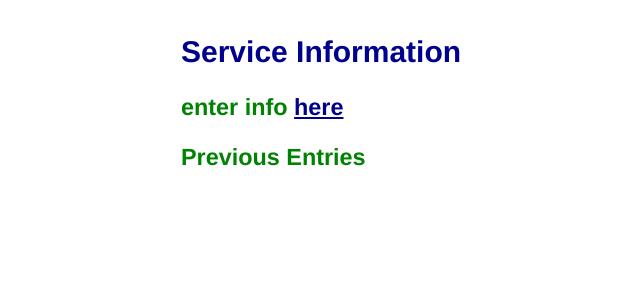
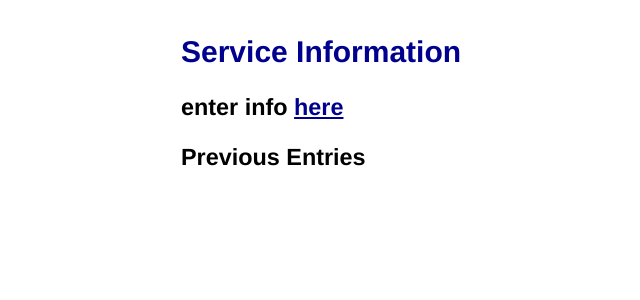
Before and after one commit to BrandenCodd/GoogleImage, a Flask app: page / in a window 1280 px wide. Shown: the top 300 px of the page, without its empty margins (207-847 px from the left). Run offline with Flask 2, Linux system fonts and the light colour scheme; data that the repository does not hold is empty.

Commit message:
updated css style

```diff
--- a/hw2/static/style.css
+++ b/hw2/static/style.css
@@ -1,4 +1,4 @@
-body       { font-family: "Helvetica", sans-serif; font-size: 20px; color: #008303; }
+body       { font-family: "Helvetica", sans-serif; font-size: 20px; color: #000000; }
 a, h1, h2  { color: #00008F; }
 form       { margin:.1em auto; padding:.1em; width: 400px; border: 1px }
 .heading  { font-weight: bold; }
```
